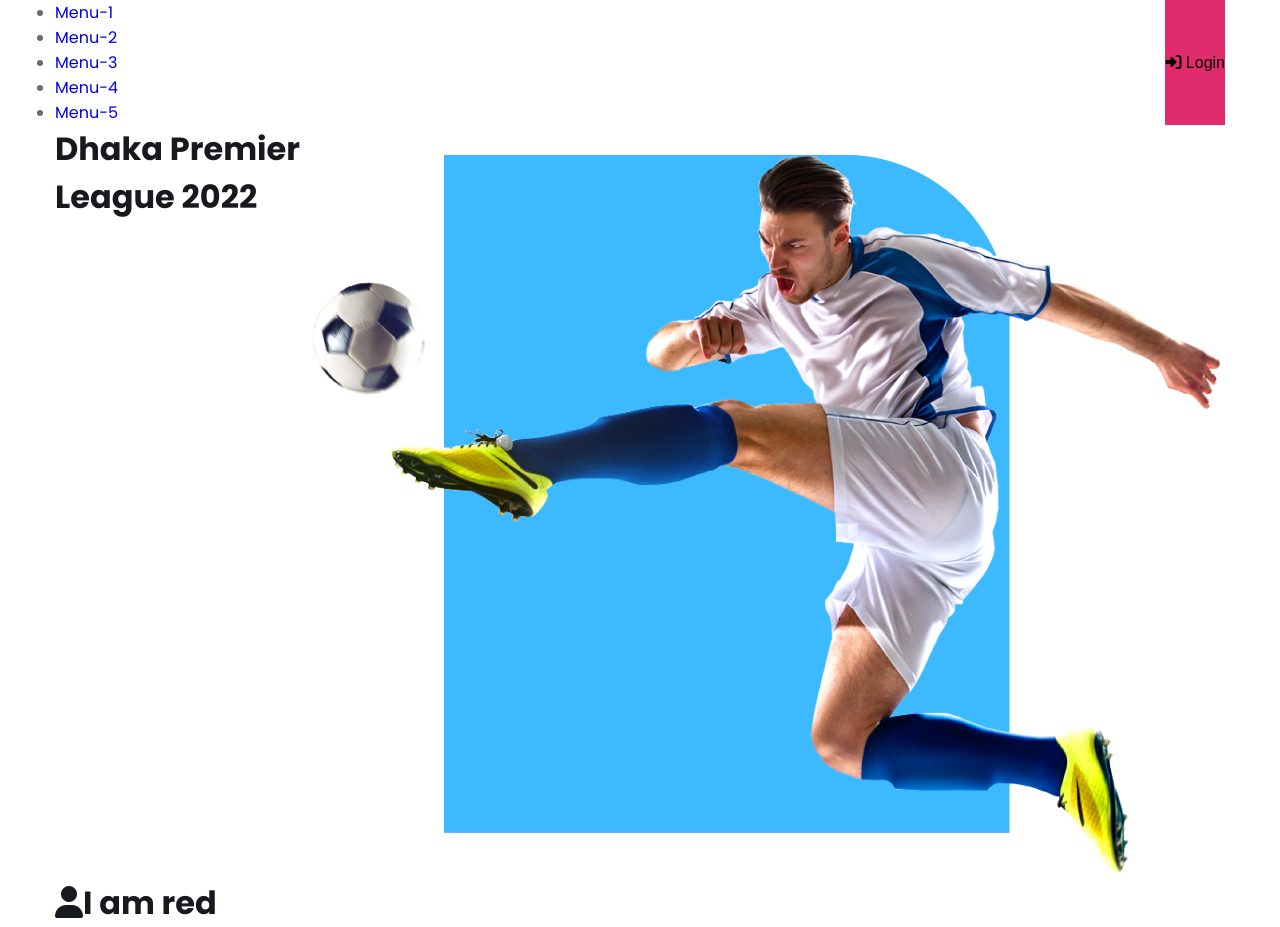
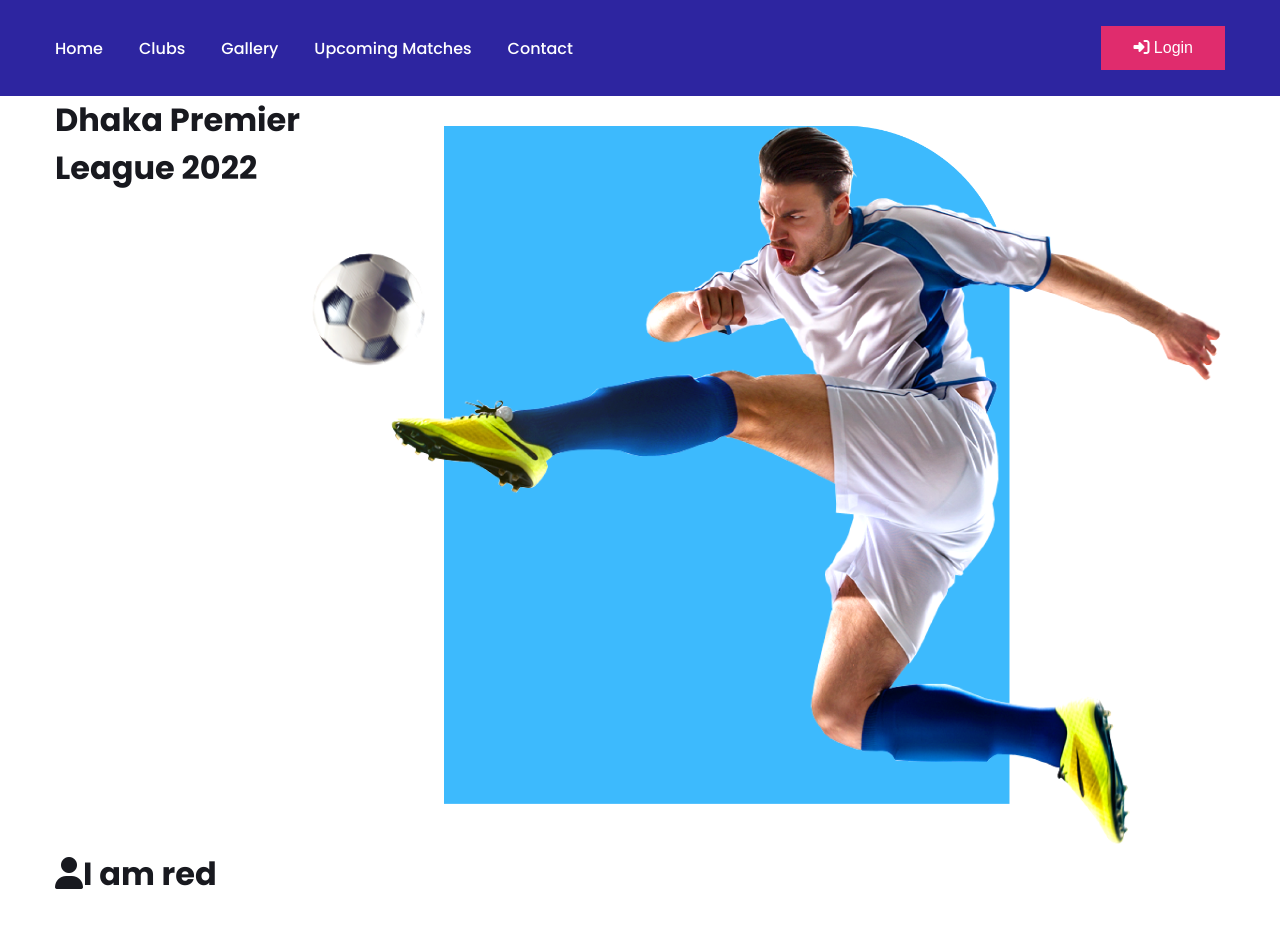
Before and after one commit to naimurcse/dhaka-premier-league, a plain HTML site: page index.html in a window 1280 px wide. After the commit the page ends 898 px from the top, so only its background shows below. Drawn offline with Linux system fonts and the light colour scheme.

Commit message:
Header CSS Done

```diff
--- a/css/style.css
+++ b/css/style.css
@@ -79,14 +79,53 @@ p {
     font-size: 16px;
     font-weight: 500;
     text-transform: capitalize;
-    background-color: var(--btn-background);
     border: none;
+    cursor: pointer;
+    transition: all 0.3s ease;
 }
 
 
 /* Header Start*/
 
-header {}
+header {
+    background-color: var(--primary-color);
+    padding: 26px 0;
+}
+
+header .flex {
+    align-items: center;
+}
+
+header nav {}
+
+header nav ul {
+    display: flex;
+}
+
+header nav ul li {}
+
+header nav ul li {
+    list-style: none;
+    margin-right: 36px;
+}
+
+header nav ul li a {
+    color: #fff;
+    font-weight: 500;
+    font-size: 16px;
+}
+
+header nav ul li a:hover {}
+
+header button {
+    padding: 13px 32px;
+    color: #fff;
+    background-color: var(--btn-background);
+}
+
+header button i {}
+
+header button:hover {}
 
 
 /* Header End*/
--- a/index.html
+++ b/index.html
@@ -25,15 +25,15 @@
     <header>
         <div class="container">
             <div class="flex">
-                <div class="nav">
+                <nav>
                     <ul>
-                        <li><a href="#">Menu-1</a></li>
-                        <li><a href="#">Menu-2</a></li>
-                        <li><a href="#">Menu-3</a></li>
-                        <li><a href="#">Menu-4</a></li>
-                        <li><a href="#">Menu-5</a></li>
+                        <li><a href="#">Home</a></li>
+                        <li><a href="#">Clubs</a></li>
+                        <li><a href="#">Gallery</a></li>
+                        <li><a href="#">Upcoming Matches</a></li>
+                        <li><a href="#">Contact</a></li>
                     </ul>
-                </div>
+                </nav>
                 <button class="btn"><i class="fas fa-sign-in-alt"></i> Login</button>
             </div>
         </div>
```
